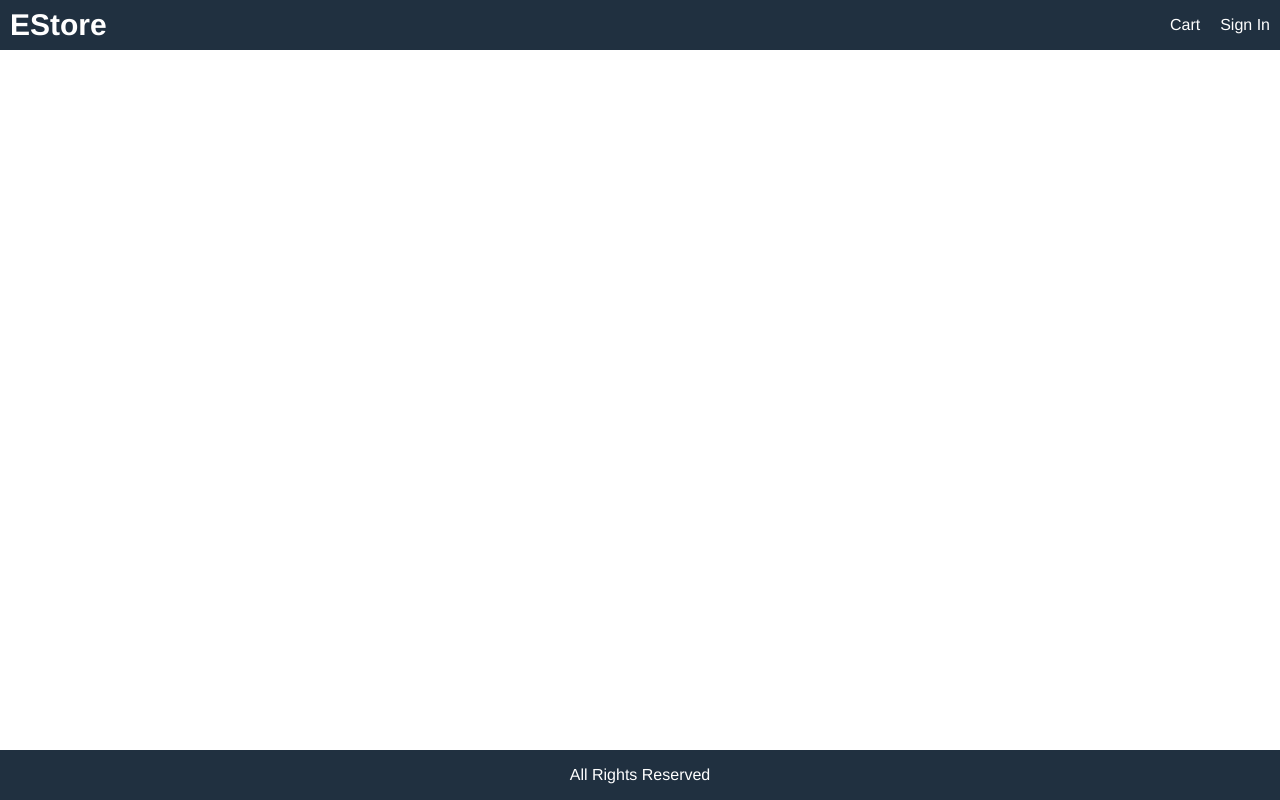
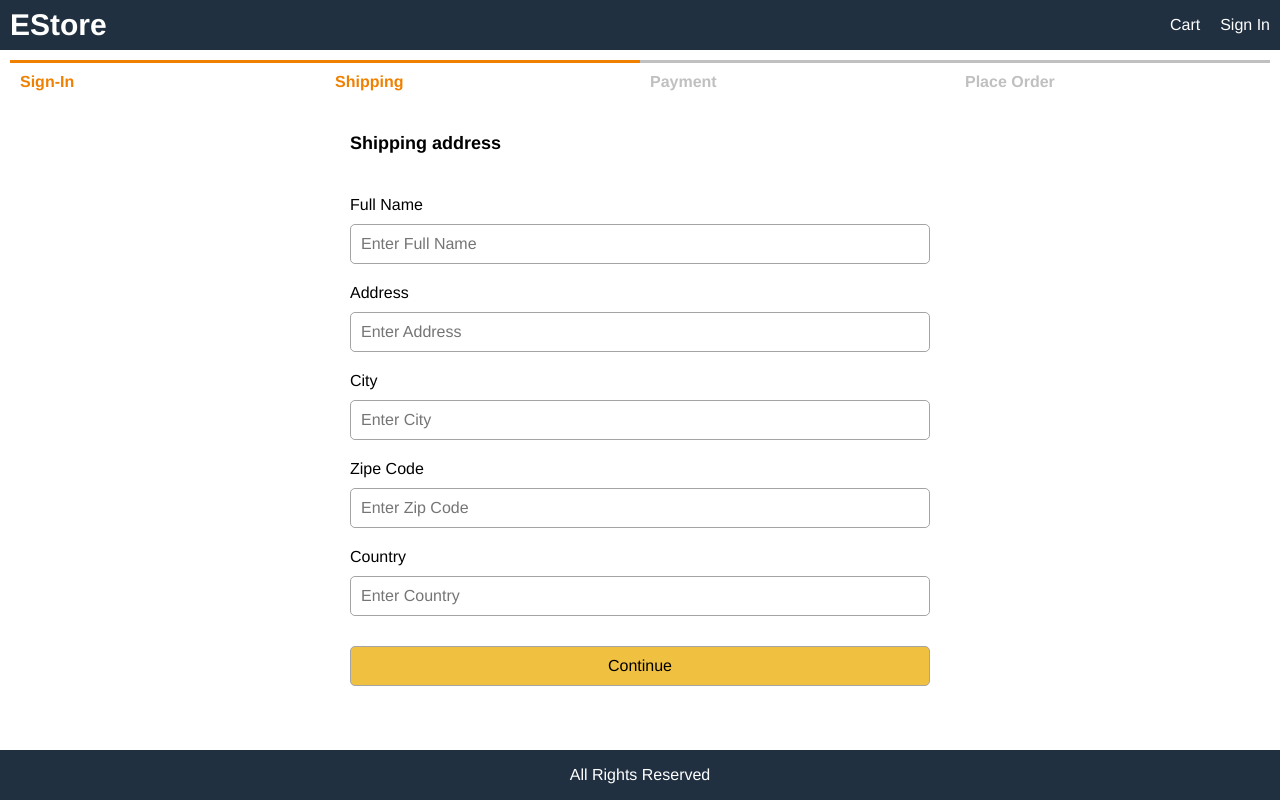
Before and after one commit to OnTheRocks/Ecommerce, a React (Create React App) app in the folder frontend/: page /shipping in a window 1280 px wide. Built offline with nearby package versions, Linux system fonts and the light colour scheme.

Commit message:
Created Shipping Address Form.

```diff
--- a/frontend/src/App.js
+++ b/frontend/src/App.js
@@ -6,6 +6,7 @@ import CartScreen from './Screens/CartScreen';
 import HomeScreen from './Screens/HomeScreen';
 import ProductScreen from './Screens/ProductScreen';
 import RegisterScreen from './Screens/RegisterScreen';
+import ShippingAddressScreen from './Screens/ShippingAddressScreen';
 import SigninScreen from './Screens/SigninScreen';
 
 function App() {
@@ -51,6 +52,7 @@ function App() {
       <Route path="/product/:id" component={ProductScreen}></Route>
       <Route path="/signin" component={SigninScreen}></Route>
       <Route path="/register" component={RegisterScreen}></Route>
+      <Route path="/shipping" component={ShippingAddressScreen}></Route>
       <Route path="/" component={HomeScreen} exact></Route>
     </main>
     <footer className="row center" >
--- /dev/null
+++ b/frontend/src/Screens/ShippingAddressScreen.js
@@ -0,0 +1,80 @@
+import React, { useState } from 'react'
+import CheckoutSteps from '../components/CheckoutSteps'
+
+export default function ShippingAddressScreen() {
+  const [fullName, setFullName] = useState('');
+  const [address, setAddress] = useState('');
+  const [city, setCity] = useState('');
+  const [zip, setZip] = useState('');
+  const [country, setCountry] = useState('');
+  const submitHandler = (e) => {
+    e.preventDefault();
+    // TODO: dispatch save shipping address action
+  };
+  return (
+    <div>
+      <CheckoutSteps step1 step2></CheckoutSteps>
+      <form className="form" onSubmit={submitHandler}>
+        <div>
+          <h1>Shipping address</h1>
+        </div>
+        <div>
+          <label htmlFor="fullName">Full Name</label>
+          <input
+            type="text"
+            id="fullName"
+            placeholder="Enter Full Name"
+            value={fullName} onChange={(e) => setFullName(e.target.value)}
+            required>
+          </input>
+        </div>
+        <div>
+          <label htmlFor="address">Address</label>
+          <input
+            type="text"
+            id="address"
+            placeholder="Enter Address"
+            value={address} onChange={(e) => setAddress(e.target.value)}
+            required>
+          </input>
+        </div>
+        <div>
+          <label htmlFor="city">City</label>
+          <input
+            type="text"
+            id="city"
+            placeholder="Enter City"
+            value={city} onChange={(e) => setCity(e.target.value)}
+            required>
+          </input>
+        </div>
+        <div>
+          <label htmlFor="zip">Zipe Code</label>
+          <input
+            type="text"
+            id="Zip"
+            placeholder="Enter Zip Code"
+            value={zip} onChange={(e) => setZip(e.target.value)}
+            required>
+          </input>
+        </div>
+        <div>
+          <label htmlFor="country">Country</label>
+          <input
+            type="text"
+            id="country"
+            placeholder="Enter Country"
+            value={country} onChange={(e) => setCountry(e.target.value)}
+            required>
+          </input>
+        </div>
+        <div>
+          <label/>
+          <button className="primary" type="submit">
+            Continue
+          </button>
+        </div>
+      </form>
+    </div>
+  );
+}
--- a/frontend/src/components/CheckoutSteps.js
+++ b/frontend/src/components/CheckoutSteps.js
@@ -8,5 +8,5 @@ export default function CheckoutSteps(props) {
       <div className={props.step3 ? 'active': ''} >Payment</div>
       <div className={props.step4 ? 'active': ''} >Place Order</div>
     </div>
-  )
+  );
 }
--- a/frontend/src/index.css
+++ b/frontend/src/index.css
@@ -272,3 +272,18 @@ img.large {
 .dropdown:hover .dropdown-content {
   display: block;
 }
+
+/* Checkout Steps  */
+
+.checkout-steps > div {
+  border-top: .3rem #c0c0c0 solid;
+  color: #c0c0c0;
+  flex: 1;
+  padding: 1rem;
+  font-weight: bold;
+}
+
+.checkout-steps > div.active {
+  border-top-color: #f08000;
+  color: #f08000;
+}
```
